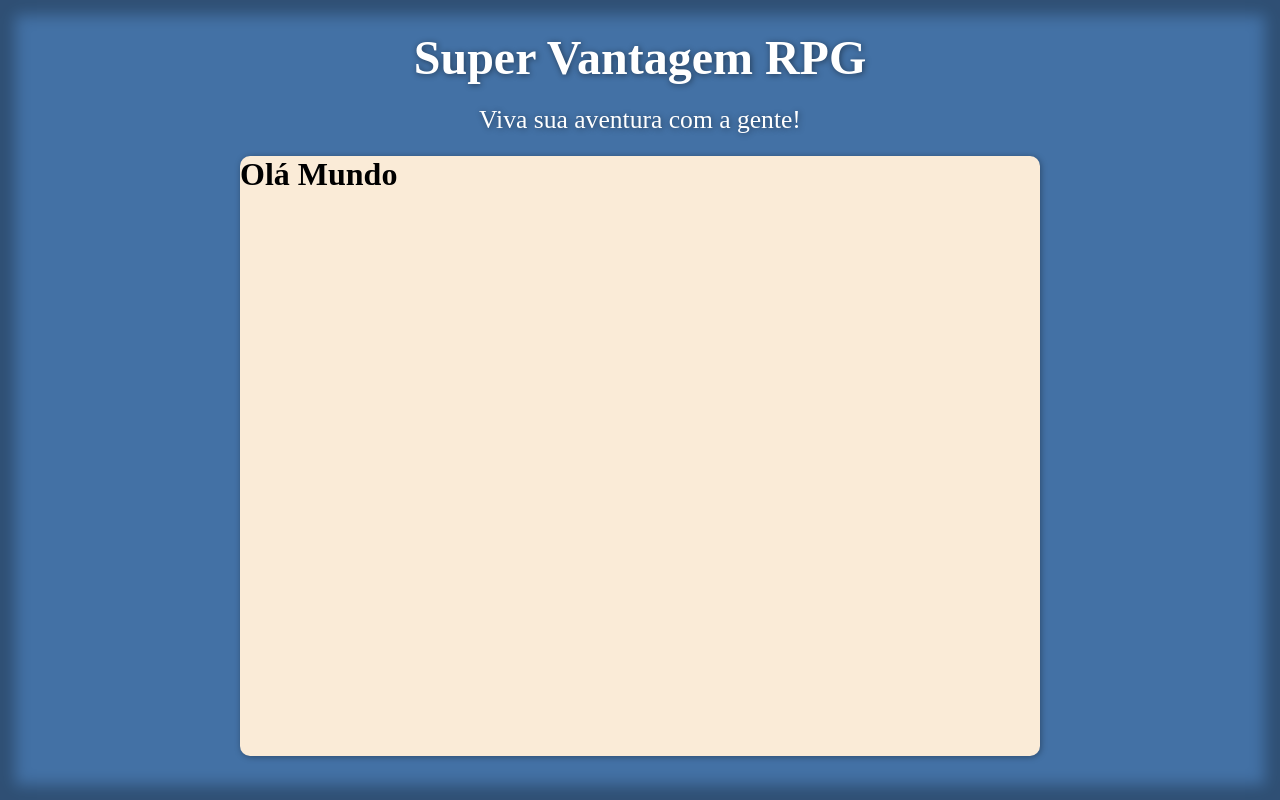
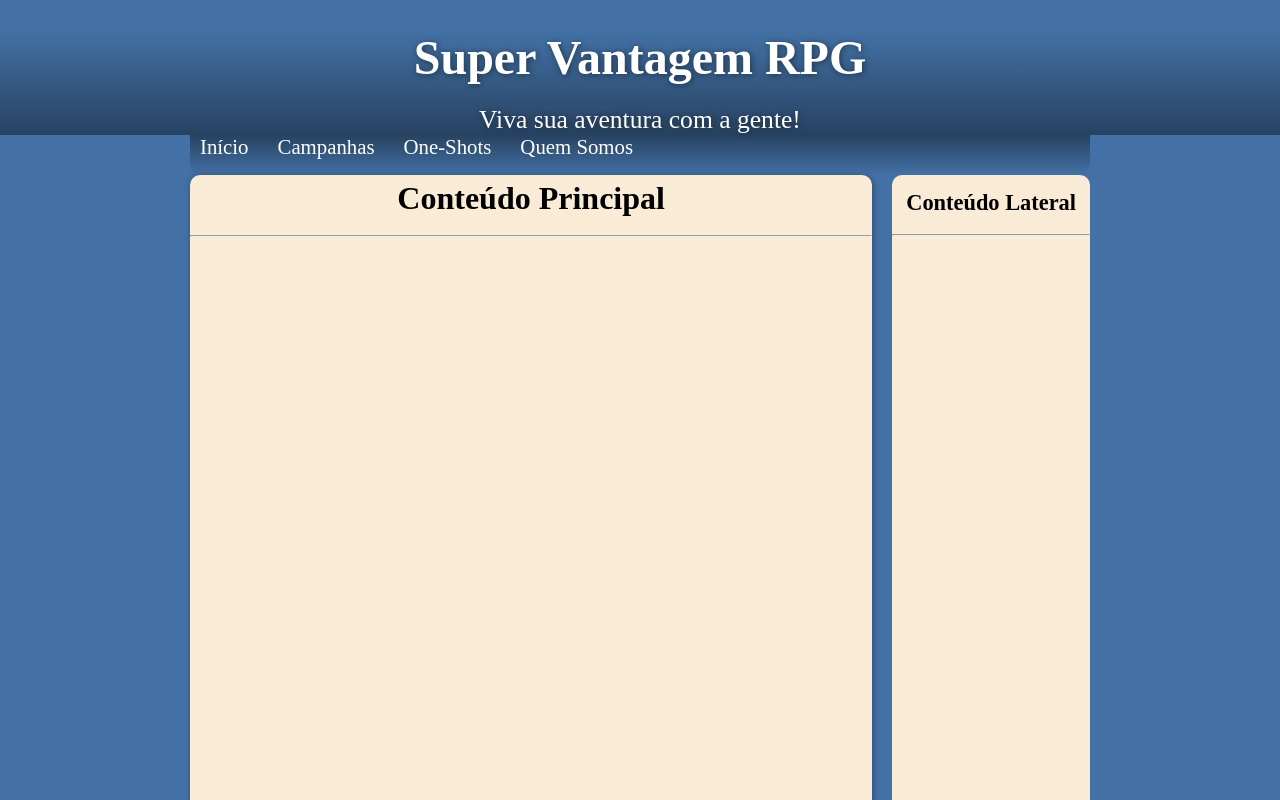
Before and after one commit to leonardotondato/super-vantagem, a plain HTML site: page index.html in a window 1280 px wide. Shown: the top 800 px of the page. Drawn offline with Linux system fonts and the light colour scheme.

Commit message:
Versão 1.0

```diff
--- a/index.html
+++ b/index.html
@@ -16,12 +16,31 @@
         <p>Viva sua aventura com a gente!</p>
     </header>
 
+    <nav>
+        <a href="#">Início</a>
+        <a href="#">Campanhas</a>
+        <a href="#">One-Shots</a>
+        <a href="#">Quem Somos</a>
+    </nav>
+
     <main>
 
-        <h1>Olá Mundo</h1>
+        <section class="content">
+            <article class="main">
+                <h1>Conteúdo Principal</h1>
+                <hr>
+            </article>
+
+            <aside class="side">
+                <h2>Conteúdo Lateral</h2>
+                <hr>
+            </aside>
+        </section>
 
     </main>
 
 
+
+
 </body>
 </html>
--- a/styles/style.css
+++ b/styles/style.css
@@ -1,10 +1,17 @@
 html {
-    box-shadow: inset 0px 0px 15px 15px rgba(0, 0, 0, 0.301);
     height: 100%;
 }
 
 body {
-    background-color: rgb(67, 113, 165);
+    background-color: #4371a5;
+    margin: 0;
+}
+
+header {
+    background-image: linear-gradient(to bottom, #4371a5, rgba(0, 0, 0, 0.411));
+    width: 100%;
+    margin-bottom: 0;
+
 }
 
 header h1 {
@@ -25,11 +32,74 @@ header p {
     margin: 0;
 }
 
+nav {
+    background-image: linear-gradient(to top, #4371a5, rgba(0, 0, 0, 0.411));
+    max-width: 900px;
+    margin: auto;
+    margin-bottom: 0px;
+    height: 40px;
+    border-radius: 0 0 10px 10px;
+}
+
+nav a {
+    text-decoration: none;
+    color: white;
+    font-size: 1.3em;
+    margin: auto;
+    padding-right: 15px;
+    padding-left: 10px;
+    text-align: center;
+}
+
 main {
+    max-width: 900px;
+    max-height: 800px;
+    margin: auto;
+    margin-bottom: 30px;
+}
+
+.content {
+    display: flex;
+    justify-content: center;
+    align-items: center;
+    flex-basis: 900px;
+}
+
+
+.main {
     background-color: antiquewhite;
     box-shadow: 1px 1px 6px rgba(0, 0, 0, 0.342);
     margin: auto;
-    max-width: 800px;
-    height: 600px;
+    margin-top: 0;
+    padding-top: 0;
+    margin-right: 10px;
+    width: 690px;
+    height: 800px;
     border-radius: 10px;
 }
+
+.main > h1 {
+    font-size: 2em;
+    padding: 10px;
+    padding-top: 0;
+    margin: auto;
+    margin-top: 5px;
+    text-align: center;
+}
+
+.side {
+    background-color: antiquewhite;
+    width: 200px;
+    height: 800px;
+    margin-left: 10px;
+    border-radius: 10px;
+}
+
+.side > h2 {
+    font-size: 1.4em;
+    text-align: center;
+    margin: auto;
+    margin-top: 15px;
+    padding: 10px;
+    padding-top: 0;
+}
```
